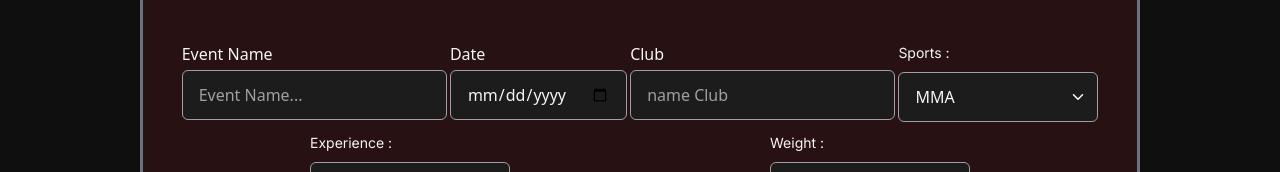
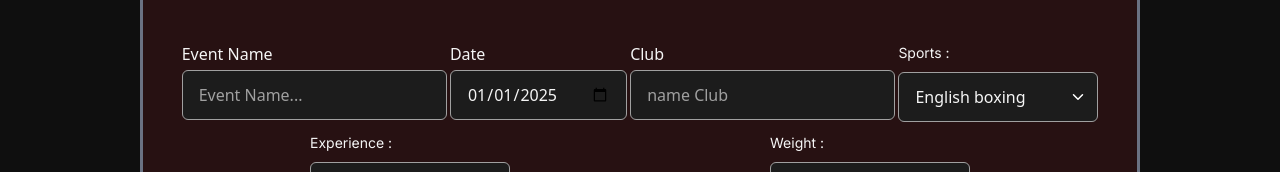
Before and after one commit to gregoirelebas/FightConnect-frontend, a Next.js app: page /events/create in a window 1280 px wide. Shown: the part 251-423 px from the top of the page. Built offline with nearby package versions, Linux system fonts and the light colour scheme.

Commit message:
Improved event creation and adapt to fit backend.

```diff
--- a/app/...providers/userProvider.tsx
+++ b/app/...providers/userProvider.tsx
@@ -4,9 +4,6 @@ import React, { createContext, Dispatch, SetStateAction, useState } from 'react'
 import { Role } from '../...types/enum';
 
 interface User {
-  token: string;
-  setToken: Dispatch<SetStateAction<string>>;
-
   userID: string;
   setUserID: Dispatch<SetStateAction<string>>;
 
@@ -17,15 +14,12 @@ interface User {
 export const UserContext = createContext<User>({} as User);
 
 export const UserProvider: React.FC<{ children: React.ReactNode }> = ({ children }) => {
-  const [token, setToken] = useState<string>('');
   const [userID, setUserID] = useState<string>('');
   const [role, setRole] = useState<Role>(Role.Fighter);
 
   const user: User = {
-    token: token,
     userID: userID,
     role: role,
-    setToken: setToken,
     setUserID: setUserID,
     setRole: setRole,
   };
--- a/app/...types/Event.ts
+++ b/app/...types/Event.ts
@@ -1,14 +1,15 @@
-import { Level, Weight, Sport } from './enum';
+import { Level, Weight, Sport, Experience } from './enum';
 
 export interface Event {
   level: Level;
-  sports: Sport[];
+  sport: Sport;
   clubName: string;
-  date : string;
-  experience : string;
+  date: string;
+  experience: Experience;
   weight: Weight;
   name: string;
   description: string;
-  promoterId: string;
-  fighters: string[]
+  promoterToken: string;
+  fighters: string[];
+  token: string;
 }
--- a/app/...types/enum.ts
+++ b/app/...types/enum.ts
@@ -7,7 +7,7 @@ export enum Sport {
   MMA = 'mma',
   Jiujitsu = 'jjb',
   KickBoxing = 'kickBoxing',
-  MuayThai = 'muaythai',
+  MuayThai = 'muayThai',
   EnglishBoxing = 'englishBoxing',
 }
 
--- a/app/events/create/page.tsx
+++ b/app/events/create/page.tsx
@@ -1,56 +1,57 @@
-"use client";
-import React, { useState } from "react";
-import Input from "../../...components/Input";
-import RadioButton from "../../...components/RadioButton";
-import TextArea from "../../...components/TextArea";
-import { Experience, Level, Sport, Weight } from "../../...types/enum";
-import Dropdown from "../../...components/Dropdown";
-import Button, { ButtonVariant } from "../../...components/Button";
-import Link from "next/link";
-import router from "next/router";
-import { Event } from "@/app/...types/Event";
+'use client';
+
+import { useState } from 'react';
+import Input from '../../...components/Input';
+import RadioButton from '../../...components/RadioButton';
+import TextArea from '../../...components/TextArea';
+import { Experience, Level, Sport, Weight } from '../../...types/enum';
+import Dropdown from '../../...components/Dropdown';
+import Button, { ButtonVariant } from '../../...components/Button';
+import Link from 'next/link';
+import router from 'next/router';
+import { Event } from '@/app/...types/event';
+import SportDropdown from '@/app/...UI/SportDropdown';
 
 export default function NewEvent() {
-  const [eventName, setEventName] = useState<string>("");
+  const [eventName, setEventName] = useState<string>('');
   const [level, setLevel] = useState<Level>(Level.Amateur);
-  const [date, setDate] = useState<string>("2025-11-");
-  const [club, setClub] = useState<string>("");
-  const [sport, setSport] = useState<Sport[]>([]);
-  const [experience, setExperience] = useState<string>("");
+  const [date, setDate] = useState<string>('2025-01-01');
+  const [club, setClub] = useState<string>('');
+  const [sport, setSport] = useState<Sport>(Sport.EnglishBoxing);
+  const [experience, setExperience] = useState<Experience>(Experience.Zero);
   const [weight, setWeight] = useState<Weight>(Weight.FiftyTwoFiftySeven);
-  const [description, setDescription] = useState<string>("");
-  const [promoterId, setPromoterId] = useState<string>("693ac337db89e719499d49ee");
-  const [fighters, setFighters] = useState<string[]>([]);
+  const [description, setDescription] = useState<string>('');
 
   const createEvent = async () => {
     const event: Event = {
       level: level,
-      sports: sport,
+      sport: sport,
       clubName: club,
       date: date,
       experience: experience,
       weight: weight,
       name: eventName,
       description: description,
-      promoterId: promoterId,
-      fighters: fighters,
+      promoterToken: 'Ngt5y-2O32s1T9Y44AJJufXzhfM2bokp',
+      fighters: [],
+      token: '',
     };
 
     const options = {
-      method: "POST",
-      headers: { "Content-Type": "application/json" },
+      method: 'POST',
+      headers: { 'Content-Type': 'application/json' },
       body: JSON.stringify(event),
     };
 
-    const result = await fetch(process.env.NEXT_PUBLIC_API_URL + "events/create", options).then(
+    const result = await fetch(process.env.NEXT_PUBLIC_API_URL + 'events/create', options).then(
       (response) => response.json()
     );
 
     if (result.result) {
-      console.log("Successfully added");
-      router.push("/events");
+      console.log('Successfully added');
+      router.push('/events');
     } else {
-      console.error("Error", result.error);
+      console.error('Error', result.error);
     }
   };
 
@@ -60,7 +61,7 @@ export default function NewEvent() {
         <div className="flex flex-row items-center">
           <h1 className="font-bold ml-60">Create a New Event</h1>
           <Link href="/dashboard/promoter">
-            {" "}
+            {' '}
             <Button className="w-25 h-10 text-sm ml-35" variant={ButtonVariant.Refuse}>
               Go Back
             </Button>
@@ -75,13 +76,13 @@ export default function NewEvent() {
                 label="Pro"
                 value={Level.Pro}
                 onChange={(value) => setLevel(value as Level)}
-              ></RadioButton>
+              />
               <RadioButton
                 name="level"
                 label="Amateur"
                 value={Level.Amateur}
                 onChange={(value) => setLevel(value as Level)}
-              ></RadioButton>
+              />
             </div>
           </div>
           <div className="flex flex-wrap w-230 h-7/10 mt-10 justify-around">
@@ -108,53 +109,43 @@ export default function NewEvent() {
             />
             <div className="h-20 flex flex-col justify-between">
               <span>Sports :</span>
-              <Dropdown
-                className="w-50"
-                options={[
-                  { value: Sport.MMA, label: "MMA" },
-                  { value: Sport.KickBoxing, label: "Kick Boxing" },
-                  { value: Sport.Jiujitsu, label: "Jiu Jitsu" },
-                  { value: Sport.MuayThai, label: "Muay Thai" },
-                  { value: Sport.EnglishBoxing, label: "English Boxing" },
-                ]}
-                onChange={(value) => setSport([value as Sport])}
-              ></Dropdown>
+              <SportDropdown className="w-50" onChange={(value) => setSport(value as Sport)} />
             </div>
             <div className="h-20 flex flex-col justify-between">
               <span>Experience :</span>
               <Dropdown
                 className="w-50"
                 options={[
-                  { value: Experience.Zero, label: "0" },
-                  { value: Experience.OneThree, label: "1-3" },
-                  { value: Experience.FourSix, label: "4-6" },
-                  { value: Experience.SevenNine, label: "7-9" },
-                  { value: Experience.TenTwelve, label: "10-12" },
-                  { value: Experience.ThirteenFifteen, label: "13-15" },
-                  { value: Experience.SixteenEighteen, label: "16-18" },
-                  { value: Experience.NineteenTwentyOne, label: "19-21" },
-                  { value: Experience.TwentyTwoTwentyFour, label: "22-24" },
-                  { value: Experience.TwentyFivePlus, label: "25+" },
+                  { value: Experience.Zero, label: '0' },
+                  { value: Experience.OneThree, label: '1-3' },
+                  { value: Experience.FourSix, label: '4-6' },
+                  { value: Experience.SevenNine, label: '7-9' },
+                  { value: Experience.TenTwelve, label: '10-12' },
+                  { value: Experience.ThirteenFifteen, label: '13-15' },
+                  { value: Experience.SixteenEighteen, label: '16-18' },
+                  { value: Experience.NineteenTwentyOne, label: '19-21' },
+                  { value: Experience.TwentyTwoTwentyFour, label: '22-24' },
+                  { value: Experience.TwentyFivePlus, label: '25+' },
                 ]}
-                onChange={(value) => setExperience(String(value))}
-              ></Dropdown>
+                onChange={(value) => setExperience(value as Experience)}
+              />
             </div>
             <div className="h-20 flex flex-col justify-between">
               <span>Weight :</span>
               <Dropdown
                 className="w-50"
                 options={[
-                  { value: Weight.FiftyTwoFiftySeven, label: "52-57" },
-                  { value: Weight.FiftySevenSixtyOne, label: "57-61" },
-                  { value: Weight.SixtyOneSixtySix, label: "61-66" },
-                  { value: Weight.SixtySixSeventy, label: "66-70" },
-                  { value: Weight.SeventySeventySeven, label: "70-77" },
-                  { value: Weight.SeventySevenEightyFour, label: "77-84" },
-                  { value: Weight.EightyFourNinetyThree, label: "84-93" },
-                  { value: Weight.NinetyThreeOneHundredTwenty, label: "93-120" },
+                  { value: Weight.FiftyTwoFiftySeven, label: '52-57' },
+                  { value: Weight.FiftySevenSixtyOne, label: '57-61' },
+                  { value: Weight.SixtyOneSixtySix, label: '61-66' },
+                  { value: Weight.SixtySixSeventy, label: '66-70' },
+                  { value: Weight.SeventySeventySeven, label: '70-77' },
+                  { value: Weight.SeventySevenEightyFour, label: '77-84' },
+                  { value: Weight.EightyFourNinetyThree, label: '84-93' },
+                  { value: Weight.NinetyThreeOneHundredTwenty, label: '93-120' },
                 ]}
                 onChange={(value) => setWeight(value as Weight)}
-              ></Dropdown>
+              />
             </div>
           </div>
         </div>
```
